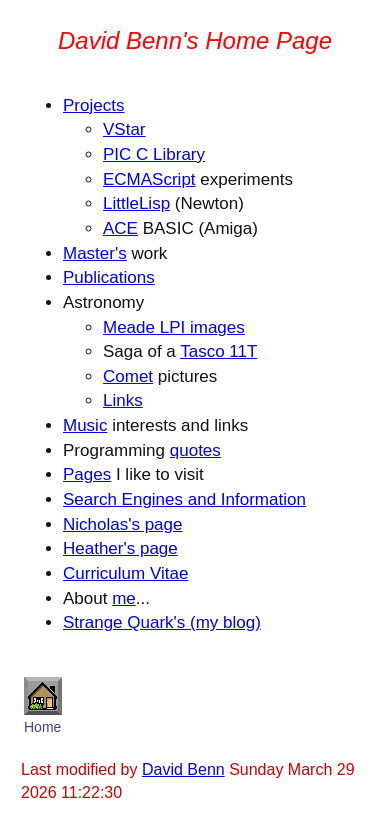
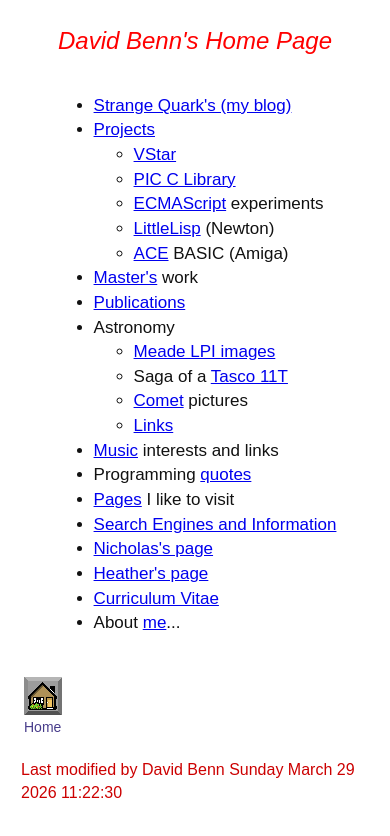
Before and after one commit to dbenn/dbenn.github.io, a plain HTML site: page index.html in a window 390 px wide. Drawn offline with Linux system fonts and the light colour scheme.

Commit message:
removed email address from top page; CSS changes

```diff
--- a/css/site.css
+++ b/css/site.css
@@ -68,7 +68,9 @@
 @media (max-width: 36rem) {
   body.home table[width="42%"],
   body.home table[width="42%"] td {
-    width: 100% !important;
+     width: 100% !important;
+     margin-left: auto;
+     margin-right: auto;
   }
 
   body.home center > table tr {
--- a/index.html
+++ b/index.html
@@ -15,10 +15,12 @@
 <h1 class="site-title">David Benn's Home Page</h1>
 
 <center>
-<table border="0" cols="1" width="42%">
+<table border="0" cols="1">
 <tr>
 <td align="left">
 <ul>
+<li class="font-large"><a href="https://dbenn.wordpress.com">Strange Quark's (my blog)</a></li>
+
 <li class="font-large"><a href="docs/projects.html">Projects</a></li>
 
 <!img src="icons/new.gif">
@@ -67,8 +69,6 @@
 
 <li class="font-large">About <a href="docs/about_author.html">me</a>...</li>
 
-<li class="font-large"><a href="https://dbenn.wordpress.com">Strange Quark's (my blog)</a></li>
-
 </ul>
 </td>
 <td align="right">
@@ -100,7 +100,7 @@
 </table>
 </td>
 
-<td class="last-mod">Last modified by <a href="mailto:dbenn@computer.org">David Benn</a>
+<td class="last-mod">Last modified by David Benn</a>
   <time id="last-modified"></time>
 </td>
 </tr>
```
Also changed, not shown: docs/projects.html (+1 -1 lines).
